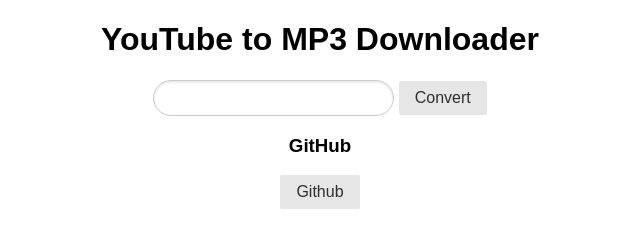
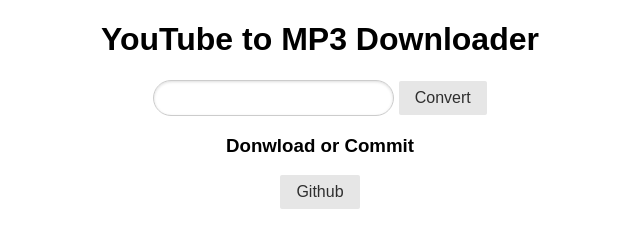
Before and after one commit to creatorsofcode/youtubetomp3, a website: page public/index.html in a window 1280 px wide. Shown: the whole page, without its empty margins (320-960 px from the left). Drawn offline with nearby package versions, Linux system fonts and the light colour scheme.

Commit message:
Update index.html

```diff
--- a/public/index.html
+++ b/public/index.html
@@ -19,7 +19,7 @@
         <img id="thumbnail" width="220" src="" alt="Video Thumbnail"><br>
         <a class="pure-button"  id="downloadLink" href="#">Download MP3</a>
     </div>
-    <h3>GitHub</h3>
+    <h3>Donwload or Commit</h3>
 <div><a href='https://github.com/creatorsofcode/youtubetomp3' class="pure-button">Github</a></div>
     <script>
         function fetchVideoDetails() {
```
